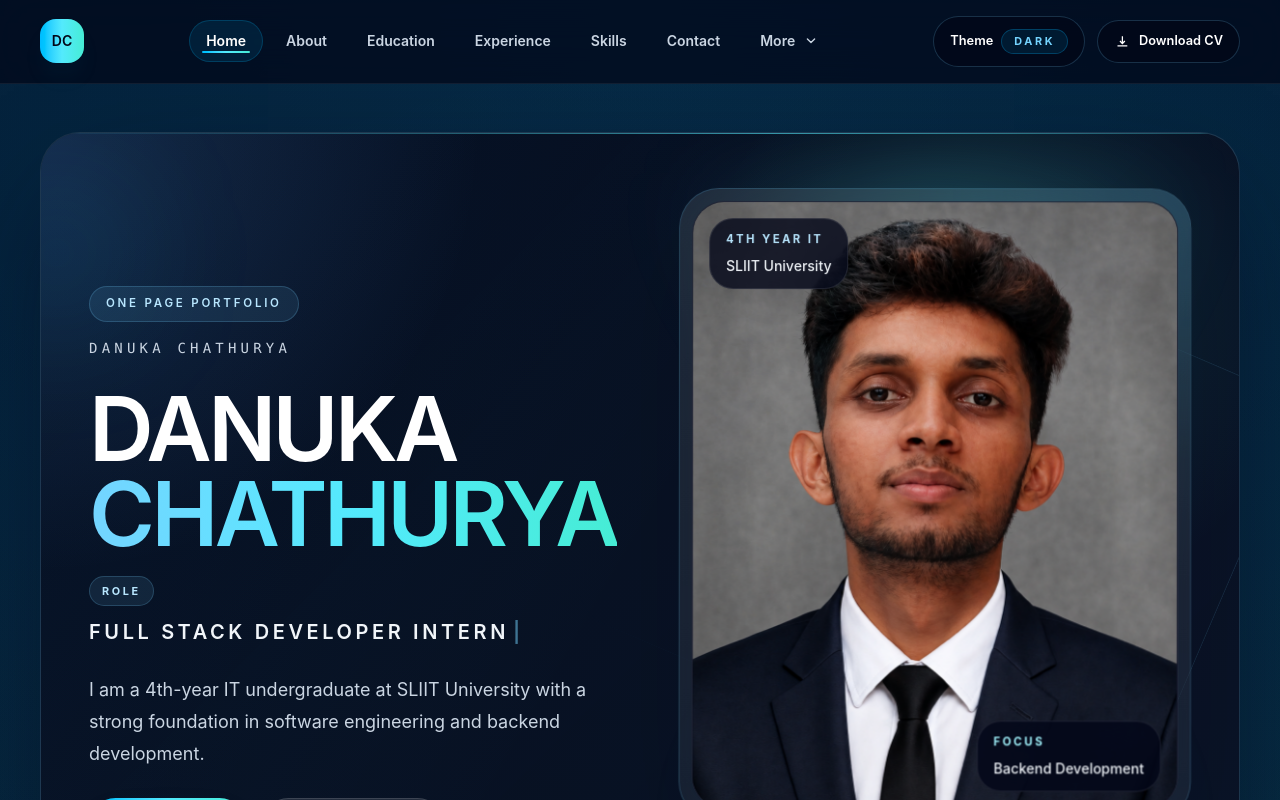
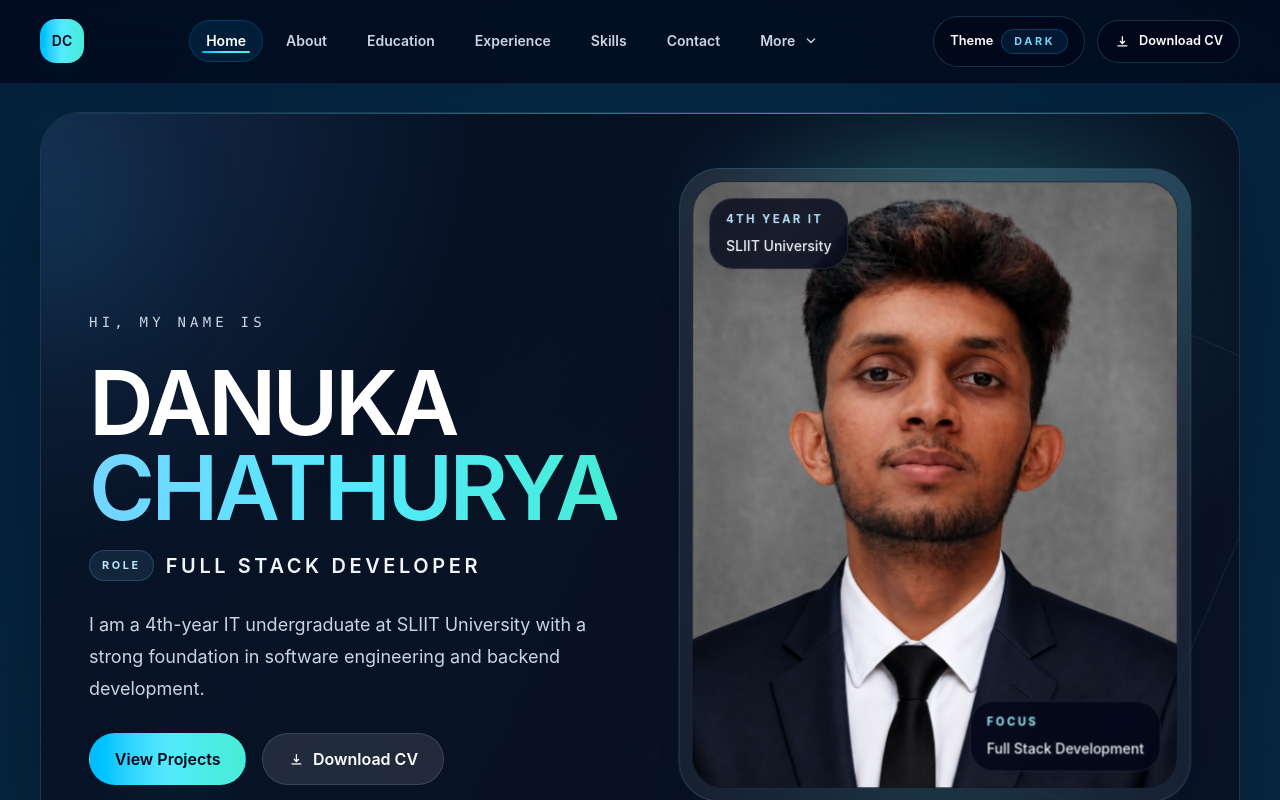
Before and after one commit to danukachathurya/My-Portfolio, a React (Vite) app: page / in a window 1280 px wide. Shown: the top 800 px of the page. Built offline with nearby package versions, Linux system fonts and the light colour scheme.

Commit message:
feat: update layout spacing, enhance navbar visibility on scroll, and refine hero section content

```diff
--- a/src/components/Layout.jsx
+++ b/src/components/Layout.jsx
@@ -9,7 +9,7 @@ export default function Layout({ children }) {
       <div className={ui.topGlow} />
       <div className={ui.bottomGlow} />
       <Navbar />
-      <main className="relative flex-1 pb-24 pt-6 sm:pt-10 lg:pt-12">{children}</main>
+      <main className="relative flex-1 pb-24 pt-20 sm:pt-24 lg:pt-28">{children}</main>
       <Footer />
     </div>
   );
--- a/src/components/Navbar.jsx
+++ b/src/components/Navbar.jsx
@@ -11,6 +11,7 @@ export default function Navbar() {
   const location = useLocation();
   const [isOpen, setIsOpen] = useState(false);
   const [isMoreOpen, setIsMoreOpen] = useState(false);
+  const [hasScrolled, setHasScrolled] = useState(false);
   const [activeHref, setActiveHref] = useState("#home");
   const moreMenuRef = useRef(null);
   const isHomePage = location.pathname === "/";
@@ -94,14 +95,41 @@ export default function Navbar() {
     };
   }, [isMoreOpen]);
 
+  useEffect(() => {
+    const updateNavbarVisibility = () => {
+      const nextScrollY = window.scrollY;
+
+      setHasScrolled(nextScrollY > 12);
+    };
+
+    updateNavbarVisibility();
+    window.addEventListener("scroll", updateNavbarVisibility, { passive: true });
+
+    return () => {
+      window.removeEventListener("scroll", updateNavbarVisibility);
+    };
+  }, []);
+
   const handleNavigate = (href) => {
     setIsOpen(false);
     setIsMoreOpen(false);
     setActiveHref(href);
   };
 
+  const shouldShowNavbar = true;
+
   return (
-    <header className="sticky top-0 z-20 border-b border-slate-200/70 bg-white/70 backdrop-blur-xl dark:border-slate-800/60 dark:bg-slate-950/70">
+    <header
+      className={cn(
+        "fixed inset-x-0 top-0 z-30 border-b backdrop-blur-xl transition duration-300 motion-reduce:transition-none",
+        shouldShowNavbar
+          ? "translate-y-0 opacity-100"
+          : "-translate-y-full opacity-0",
+        hasScrolled || shouldShowNavbar
+          ? "border-slate-200/70 bg-white/72 shadow-[0_18px_44px_-34px_rgba(15,23,42,0.28)] dark:border-slate-800/60 dark:bg-slate-950/74"
+          : "border-transparent bg-transparent shadow-none",
+      )}
+    >
       <Container as="nav" size="wide" className="py-4">
         <div className="flex items-center justify-between gap-4 xl:gap-6">
           <a
--- a/src/components/home/HomeHeroSection.jsx
+++ b/src/components/home/HomeHeroSection.jsx
@@ -117,9 +117,8 @@ export default function HomeHeroSection() {
           >
             <div className="space-y-7 lg:pr-4 xl:pr-8">
               <motion.div variants={heroItemVariants} className="space-y-4">
-                <span className={heroEyebrowClass}>One Page Portfolio</span>
                 <p className="font-mono text-sm uppercase tracking-[0.3em] text-slate-300">
-                  {profile.name.toUpperCase()}
+                  Hi, my name is
                 </p>
               </motion.div>
 
@@ -137,9 +136,6 @@ export default function HomeHeroSection() {
                     aria-label={profile.role}
                   >
                     {typedRole}
-                    <span className="ml-1 inline-block min-w-[1ch] animate-pulse text-sky-300 motion-reduce:animate-none">
-                      |
-                    </span>
                   </p>
                 </div>
               </motion.div>
@@ -230,7 +226,7 @@ export default function HomeHeroSection() {
                           Focus
                         </p>
                         <p className="mt-2 text-sm font-medium text-slate-100">
-                          Backend Development
+                          Full Stack Development
                         </p>
                       </motion.div>
                     </div>
--- a/src/data/cv.js
+++ b/src/data/cv.js
@@ -9,8 +9,8 @@ export const cvData = {
   contact: {
     phone: contactInfo.phone,
     email: contactInfo.email,
-    github: "github.com/your-username",
-    linkedin: "linkedin.com/in/your-profile",
+    github: "github.com/danukachathurya",
+    linkedin: "linkedin.com/in/danukachathurya",
   },
   education: [
     {
--- a/src/data/profile.js
+++ b/src/data/profile.js
@@ -1,6 +1,6 @@
 export const profile = {
   name: "Danuka Chathurya",
-  role: "Full Stack Developer Intern",
+  role: "Full Stack Developer",
   intro:
     "I am a 4th-year IT undergraduate at SLIIT University with a strong foundation in software engineering and backend development.",
   aboutParagraphs: [
@@ -11,12 +11,12 @@ export const profile = {
   socialLinks: [
     {
       label: "GitHub",
-      href: "https://github.com/your-username",
+      href: "https://github.com/danukachathurya",
       iconKey: "github",
     },
     {
       label: "LinkedIn",
-      href: "https://www.linkedin.com/in/your-profile/",
+      href: "https://www.linkedin.com/in/danukachathurya/",
       iconKey: "linkedin",
     },
   ],
```
